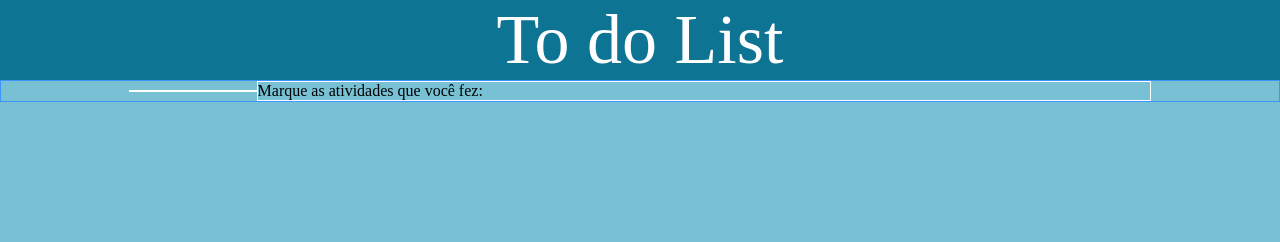
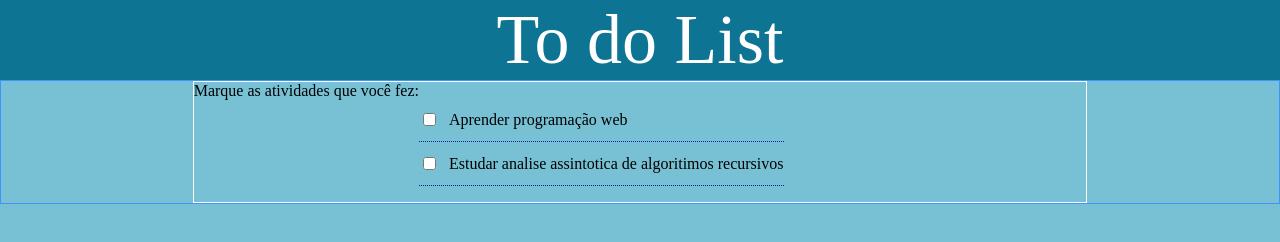
Before and after one commit to gabriela-gabriela/site-basico, a plain HTML site: page index.html in a window 1280 px wide. Drawn offline with Linux system fonts and the light colour scheme.

Commit message:
finalizando basico

```diff
--- a/estilo.css
+++ b/estilo.css
@@ -43,3 +43,21 @@ header span{
     width: 70%;
     border: 1px solid white;
 }
+
+ul {
+    list-style: none;
+    padding: 0;
+}
+
+li {
+    display: flex;
+    align-items: center;
+    gap: 10px;
+    padding: 12px 0;
+    border-bottom: 1px dotted #081ca0
+}
+
+input:checked + label {
+    text-decoration: line-through;
+    color: #081ca0;
+}
--- a/index.html
+++ b/index.html
@@ -13,9 +13,18 @@
     </header>
 
     <section class="hero">
-        <div class="box-img"></div>
         <div class="box-lista">
             <span>Marque as atividades que você fez:</span>
+            <ul>
+                <li>
+                    <input type="checkbox" id"todo1">
+                    <label for="todo1">Aprender programação web</label>
+                </li>
+                <li>
+                    <input type="checkbox" id"todo2>
+                    <label for"todo2">Estudar analise assintotica de algoritimos recursivos</label>
+                </li>
+            </ul>
         </div>
     </section>
 
```
